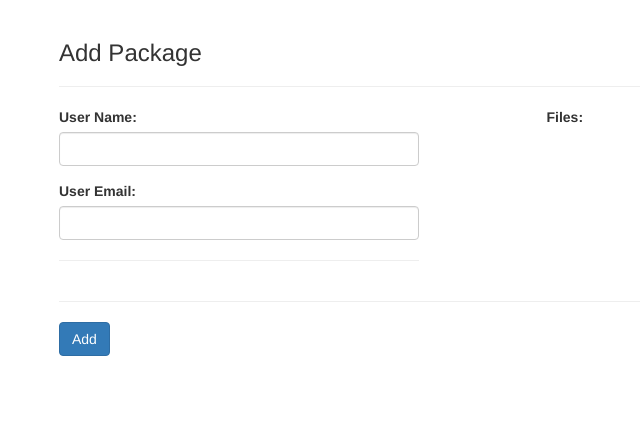
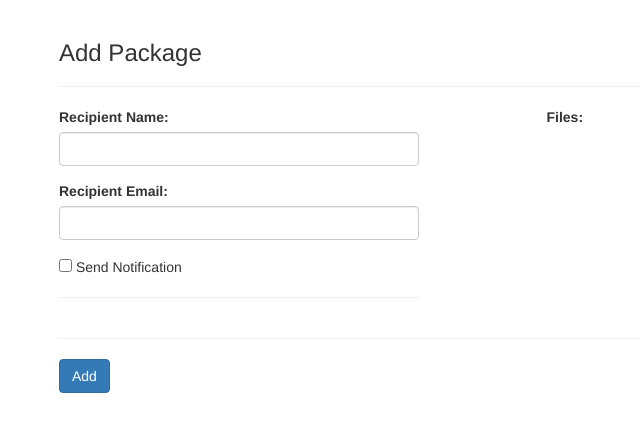
Before and after one commit to kendog/coalman, a Python web app: template templates/admin_packages_add.html in a window 1280 px wide. Shown: the part 50-482 px from the top of the page, without its empty margins (11-651 px from the left). Run offline with Jinja, Linux system fonts and the light colour scheme; the template is opened without the code that fills it, so the values that code supplies are empty.

Commit message:
hotfix package add

```diff
--- a/templates/admin_packages_add.html
+++ b/templates/admin_packages_add.html
@@ -15,13 +15,17 @@
             <div class="col-md-4">
 
                 <div class="form-group">
-                    <label for="user_name">User Name:</label>
+                    <label for="user_name">Recipient Name:</label>
                     <input id="user_name" name="user_name" type="text" class="form-control" value="" />
                 </div>
 
                 <div class="form-group">
-                    <label for="user_email">User Email:</label>
+                    <label for="user_email">Recipient Email:</label>
                     <input id="user_email" name="user_email" type="text" class="form-control" value="" />
+                </div>
+
+                <div class="form-group">
+                    <input id="notify" name="notify" type="checkbox" class="form-check-input" value="1" /> Send Notification
                 </div>
 
                 <hr>
```
Also changed, not shown: app.py (+14 -2 lines).
